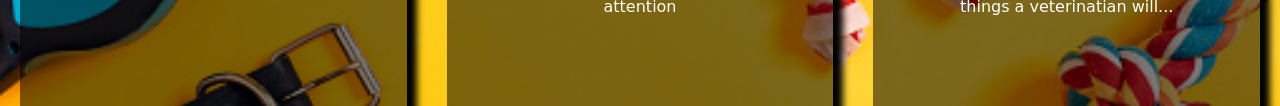
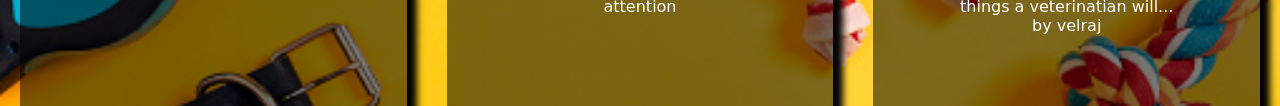
Before and after one commit to M-velraj/pet-our-services, a plain HTML site: page index.html in a window 1280 px wide. Shown: the part 495-601 px from the top of the page. Drawn offline with Linux system fonts and the light colour scheme.

Commit message:
add creater name

```diff
--- a/index.html
+++ b/index.html
@@ -29,6 +29,7 @@
                 <div class="tibg"><i class="fa-solid fa-stethoscope"></i></div>
                 <h2 class="h">In-House Diagnostics</h2>
                 <p>When your pet is not feeling well, one of the first <br> things a veterinatian will... </p>
+                <p>by velraj</p>
         </div>
            </div>
          </div>
```
